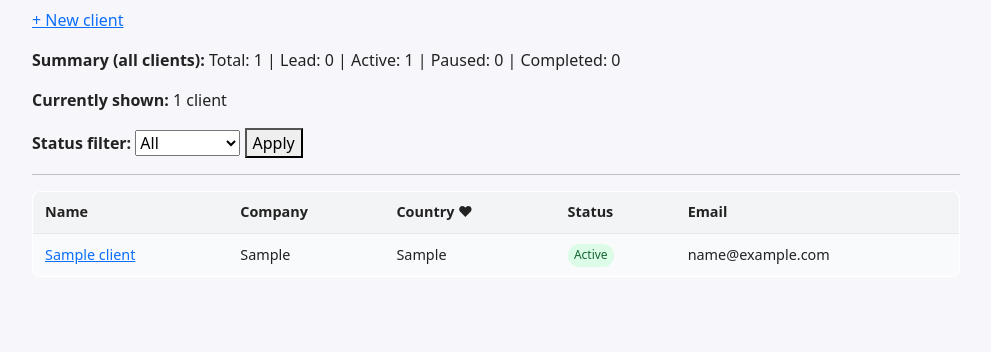
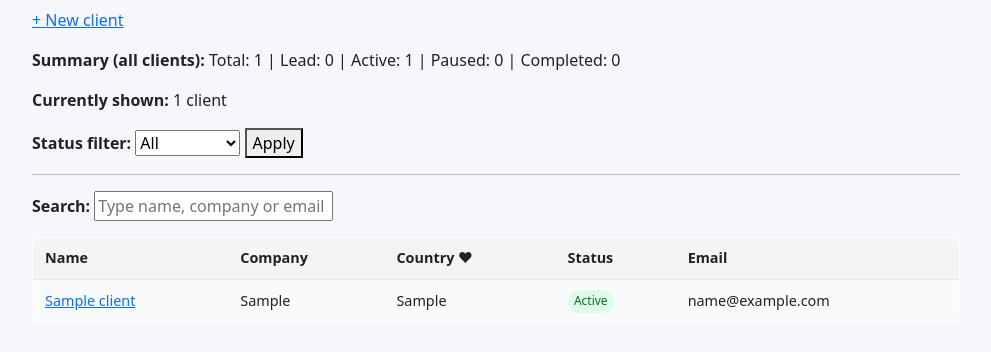
Before and after one commit to Annette3125/freelancer-crm, a Django app: page /clients/ in a window 1280 px wide. Shown: the part 148-500 px from the top of the page, without its empty margins (144-1135 px from the left). Run offline with Django 5.2, Linux system fonts and the light colour scheme; a user stored in the database is signed in; tables that the repository leaves empty hold one stand-in row (values such as "Sample post").

Commit message:
live search for clients table on /clients/ page

```diff
--- /dev/null
+++ b/static/js/client_search.js
@@ -0,0 +1,22 @@
+document.addEventListener("DOMContentLoaded", function () {
+    const searchInput = document.getElementById("client-search");
+    const rows = document.querySelectorAll("table tr"); // first header
+
+    if (!searchInput || rows.length === 0) return;
+
+    searchInput.addEventListener("input", function () {
+        const query = searchInput.value.toLowerCase().trim();
+
+        rows.forEach((row, index) => {
+            if (index === 0) return; // let go trough header
+
+            const text = row.textContent.toLowerCase();
+
+            if (!query || text.includes(query)) {
+                row.style.display = "";
+            } else {
+                row.style.display = "none";
+            }
+        });
+    });
+});
--- a/templates/clients/client_list.html
+++ b/templates/clients/client_list.html
@@ -39,6 +39,11 @@
 </form>
 
 <hr>
+
+<p>
+    <label for="client-search"><strong>Search:</strong></label>
+    <input type="text" id="client-search" placeholder="Type name, company or email">
+</p>
 
 <table border="1">
         <tr>
@@ -82,5 +87,6 @@
 
 {% block extra_js %}
     <script src="{% static 'js/client_filters.js' %}"></script>
+    <script src="{% static 'js/client_search.js' %}"></script>
 
 {% endblock %}
```
